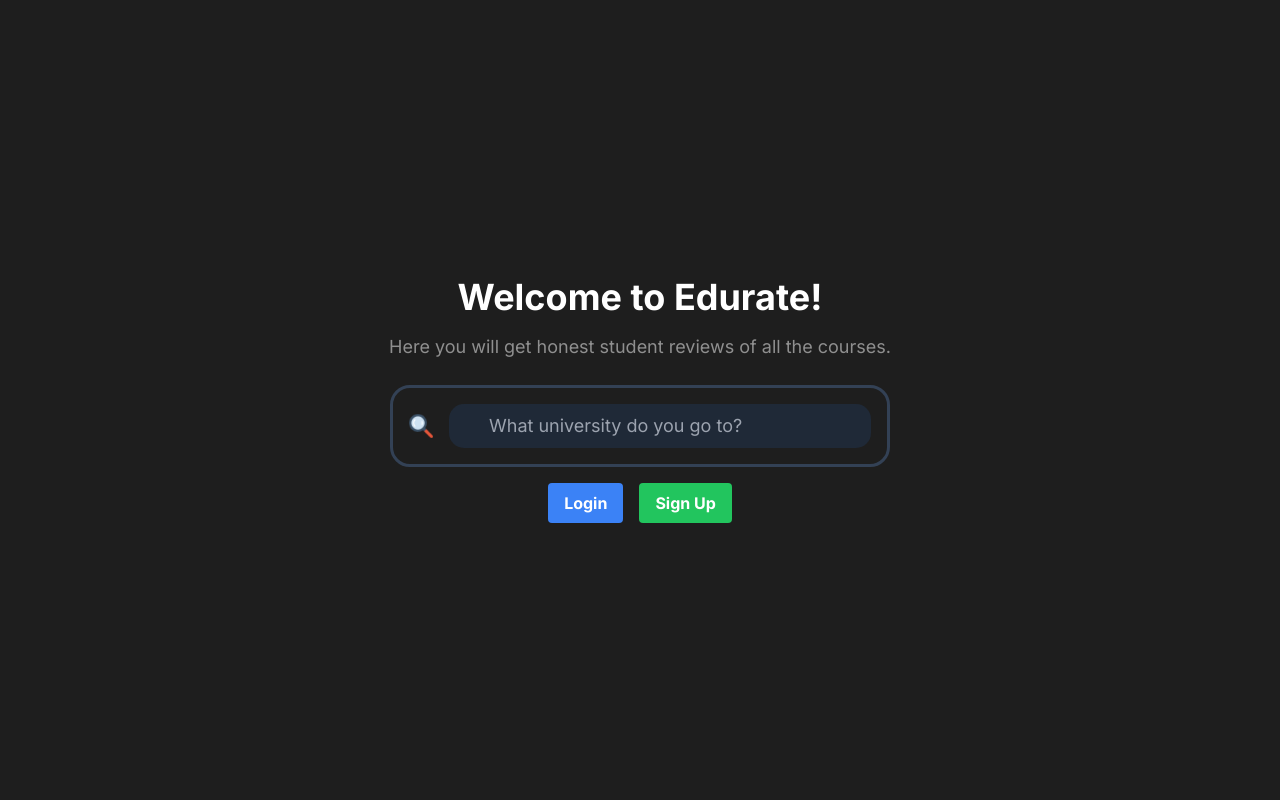
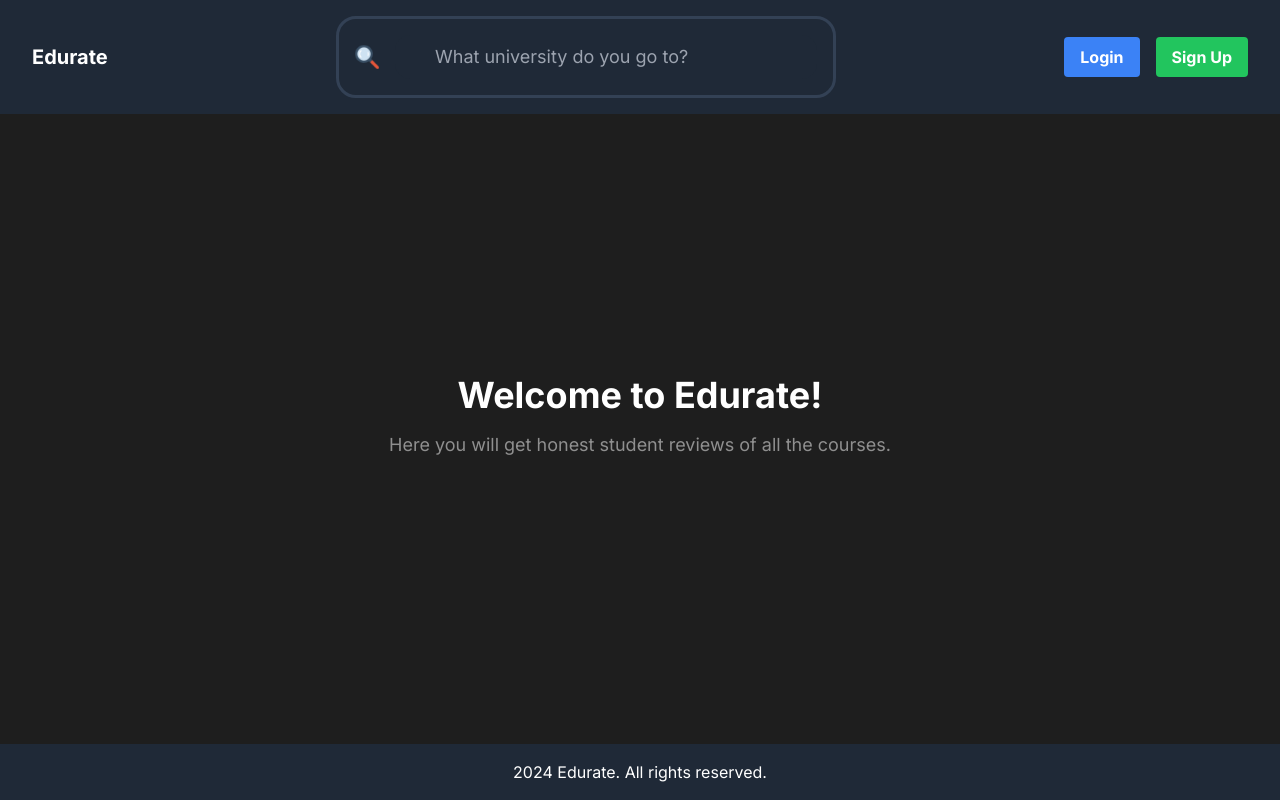
Before and after one commit to Deep070203/edurate, a Next.js app: page / in a window 1280 px wide. Built offline with nearby package versions, Linux system fonts and the light colour scheme.

Commit message:
Fixed homepage

```diff
--- a/src/app/page.tsx
+++ b/src/app/page.tsx
@@ -1,4 +1,4 @@
-import Homepage from "@/pages/Homepage"
+import Homepage from "../pages/Homepage"
 
 const App = () => {
 
--- a/src/pages/Homepage.tsx
+++ b/src/pages/Homepage.tsx
@@ -18,13 +18,29 @@ const Home = () => {
             <Head>
                 <title>Edurate</title>
             </Head>
-            <h1 className="text-4xl font-bold mb-4 text-white">Welcome to Edurate!</h1>
-            <p className="text-lg text-gray-400 mb-6">Here you will get honest student reviews of all the courses.</p>
-            <SearchInput placeholder="What university do you go to?" defaultValue={""} />
-            <div className="flex space-x-4 mt-4">
-                <Link href="../Login" className="bg-blue-500 hover:bg-blue-700 text-white font-bold py-2 px-4 rounded">Login</Link>
-                <Link href="../Signup" className="bg-green-500 hover:bg-green-700 text-white font-bold py-2 px-4 rounded">Sign Up</Link>
+
+            {/* Header Section */}
+            <header className="w-full bg-gray-800 py-4 px-8 flex justify-between items-center">
+                <h1 className="text-xl font-bold text-white">Edurate</h1>
+                <div className="flex-grow flex justify-center">
+                    <SearchInput placeholder="What university do you go to?" defaultValue={""} />
+                </div>
+                <div className="flex">
+                    <Link href="../Login" className="bg-blue-500 hover:bg-blue-700 text-white font-bold py-2 px-4 rounded">Login</Link>
+                    <Link href="../Signup" className="bg-green-500 hover:bg-green-700 text-white font-bold py-2 px-4 ml-4 rounded">Sign Up</Link>
+                </div>
+            </header>
+
+            {/* Main Content */}
+            <div className="flex-grow flex flex-col items-center justify-center">
+                <h1 className="text-4xl font-bold mb-4 text-white">Welcome to Edurate!</h1>
+                <p className="text-lg text-gray-400 mb-6">Here you will get honest student reviews of all the courses.</p>
             </div>
+
+            {/* Footer Section */}
+            <footer className="w-full bg-gray-800 py-4 px-8 text-center text-white">
+                <p> 2024 Edurate. All rights reserved. </p>
+            </footer>
 
         </div>
     );
```
